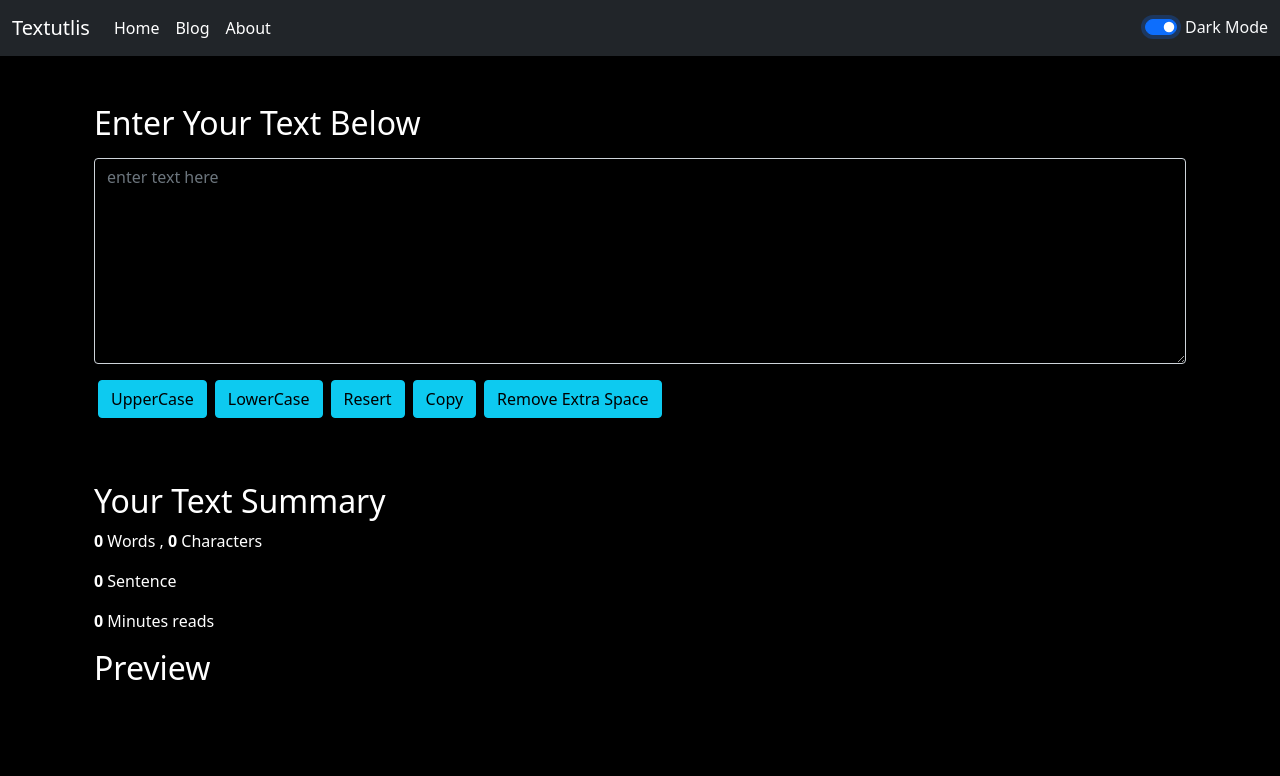
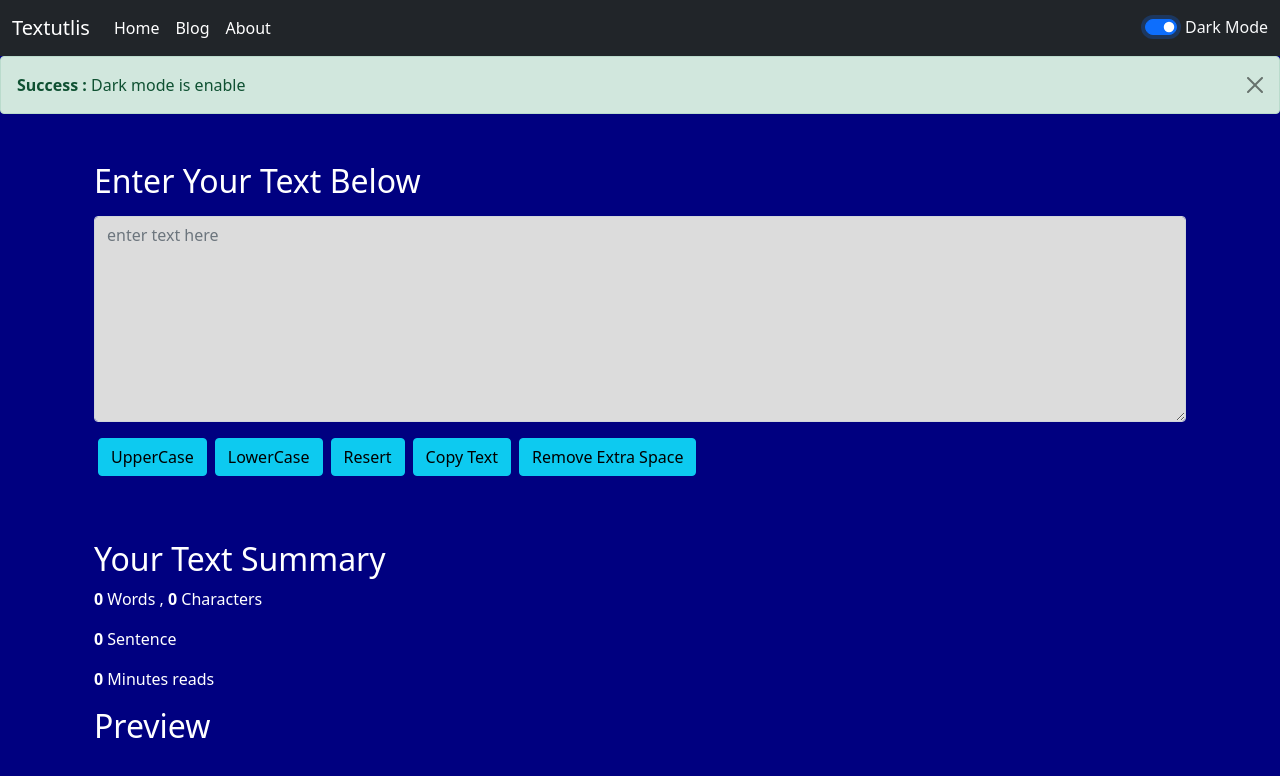
Before and after one commit to singhabhishekcse/Textutlis, a React (Create React App) app: page / in a window 1280 px wide. Both pictures are taken after a click on the checkbox "Dark Mode". Shown: the top 776 px of the page. Built offline with nearby package versions, Linux system fonts and the light colour scheme.

Commit message:
creating alert components

```diff
--- a/src/App.js
+++ b/src/App.js
@@ -1,4 +1,5 @@
 import React , {useState} from 'react';
+import Alert from './Components/Alert';
 // import About from './Components/about.js';
 // import Card from './Components/card';
 import NavBar from './Components/NavBar';
@@ -6,23 +7,42 @@ import TextForm from './Components/TextForm';
 
 function App() {
    const [mode, setMode] = useState("light")
+   const [alert, setAlert] = useState(null)
+
+
+   const showAlert =(msg,type)=>{
+                      setAlert({
+                                  meesage : msg,
+                                  type: type
+                              })
+                     }
+
+
 
    const toggleMode = ()=>{
     if(mode === "light"){
       setMode("dark")
-      document.body.style.backgroundColor = "black"
+      document.body.style.backgroundColor = "#000080"
+      showAlert("Dark mode is enable","success :")
     }else{
       setMode("light")
       document.body.style.backgroundColor = "white"
+      showAlert("Light mode is enable","success :")
     }
 
   }
 
 
 
+
+
+
   return (
     <>
        <NavBar mode={mode} toggleMode = {toggleMode}  title="Textutlis" home="Home" blog="Blog" about="About"  login="Log In" logout="Log Out" />
+
+       <Alert alert={alert} />
+
 
        <TextForm heading="Enter Your Text Below" mode={mode} />
 
--- /dev/null
+++ b/src/Components/Alert.js
@@ -0,0 +1,19 @@
+import React from 'react'
+
+const Alert = (props) => {
+  const capitilized = (word)=>{
+      let lower = word.toLowerCase();
+    return lower.charAt(0).toUpperCase() + lower.slice(1);
+
+  }
+
+    return (
+            props.alert &&  <div class={`alert alert-${props.alert.type} alert-dismissible fade show`} role="alert">
+                <strong>{capitilized(props.alert.type)}</strong> {props.alert.meesage}
+                <button type="button" class="btn-close" data-bs-dismiss="alert" aria-label="Close"></button>
+            </div>
+
+    )
+}
+
+export default Alert
--- a/src/Components/TextForm.js
+++ b/src/Components/TextForm.js
@@ -51,13 +51,13 @@ const habdleOnChange = (event)=>{
                 <div className="mstateb-3 my-5" >
 
                     <label htmlFor="textBox" className="form-label"> <h2  style= {{ color: props.mode === "dark" ? "white": "black" }}> {props.heading}</h2></label>
-                    <textarea className="form-control" value={text} id="textBox" rows="8"   onChange={habdleOnChange}  placeholder="enter text here"    style= {{ backgroundColor: props.mode === "dark" ? "black": "white",
-                              color: props.mode === "dark" ? "white": "black"  }}></textarea>
+                    <textarea className="form-control" value={text} id="textBox" rows="8"   onChange={habdleOnChange}  placeholder="enter text here"    style= {{ backgroundColor: props.mode === "dark" ? "#dcdcdc": "white",
+                              color: props.mode === "dark" ? "black": "black"  }}></textarea>
 
                     <button type="button" className="btn btn-info my-3 mx-1" onClick={handleUpClick}>UpperCase</button>
                     <button type="button" className="btn btn-info my-3 mx-1" onClick={handleLwClick}>LowerCase</button>
-                    <button type="button" className="btn btn-info my-2 mx-1" onClick={handleResetClick}>Resert</button>
-                    <button type="button" className="btn btn-info my-2 mx-1" onClick={handleCopyClick}>Copy</button>
+                    <button type="button" className="btn btn-info my-2 mx-1" onClick={handleResetClick}>Resert </button>
+                    <button type="button" className="btn btn-info my-2 mx-1" onClick={handleCopyClick}>Copy Text</button>
                     <button type="button" className="btn btn-info my-2 mx-1" onClick={removeExtraSpaces}>Remove Extra Space</button>
                 </div>
              </div>
```
